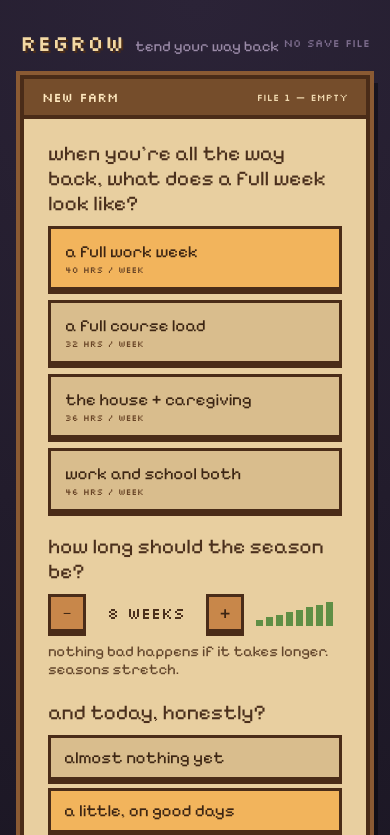
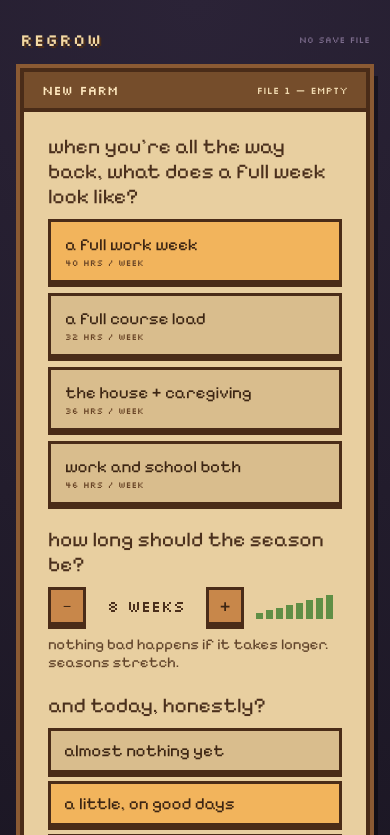
Before and after one commit to Thrinayani39e/regrow, a React (Vite) app: page / in a window 390 px wide. Shown: the top 835 px of the page. Built offline with nearby package versions, Linux system fonts and the light colour scheme.

Commit message:
fix: header wraps awkwardly on mobile viewports

```diff
--- a/src/App.tsx
+++ b/src/App.tsx
@@ -80,14 +80,14 @@ function App() {
     >
       <LiveRegion text={liveText} />
 
-      <div style={{ width: '100%', maxWidth: 880, display: 'flex', alignItems: 'center', justifyContent: 'space-between', marginBottom: 18 }}>
-        <div style={{ display: 'flex', alignItems: 'baseline', gap: 10 }}>
-          <span style={{ fontFamily: pixelDisplayFont, fontSize: 22, letterSpacing: 1, color: palette.headerTitle, textShadow: '2px 2px 0 #4a2c18' }}>
+      <div style={{ width: '100%', maxWidth: 880, display: 'flex', alignItems: 'center', justifyContent: 'space-between', gap: 10, marginBottom: 18 }}>
+        <div style={{ display: 'flex', alignItems: 'baseline', gap: 10, minWidth: 0 }}>
+          <span style={{ fontFamily: pixelDisplayFont, fontSize: isMobile ? 17 : 22, letterSpacing: 1, color: palette.headerTitle, textShadow: '2px 2px 0 #4a2c18', whiteSpace: 'nowrap' }}>
             REGROW
           </span>
-          <span style={{ fontSize: 15, color: palette.headerSubtitle }}>tend your way back</span>
+          {!isMobile && <span style={{ fontSize: 15, color: palette.headerSubtitle, whiteSpace: 'nowrap' }}>tend your way back</span>}
         </div>
-        <span style={{ fontFamily: pixelDisplayFont, fontSize: 11, color: '#7c6c8c' }}>{seasonLabel}</span>
+        <span style={{ fontFamily: pixelDisplayFont, fontSize: isMobile ? 9 : 11, color: '#7c6c8c', textAlign: 'right', whiteSpace: 'nowrap' }}>{seasonLabel}</span>
       </div>
 
       <div style={{ width: '100%', maxWidth: 880 }}>
```
